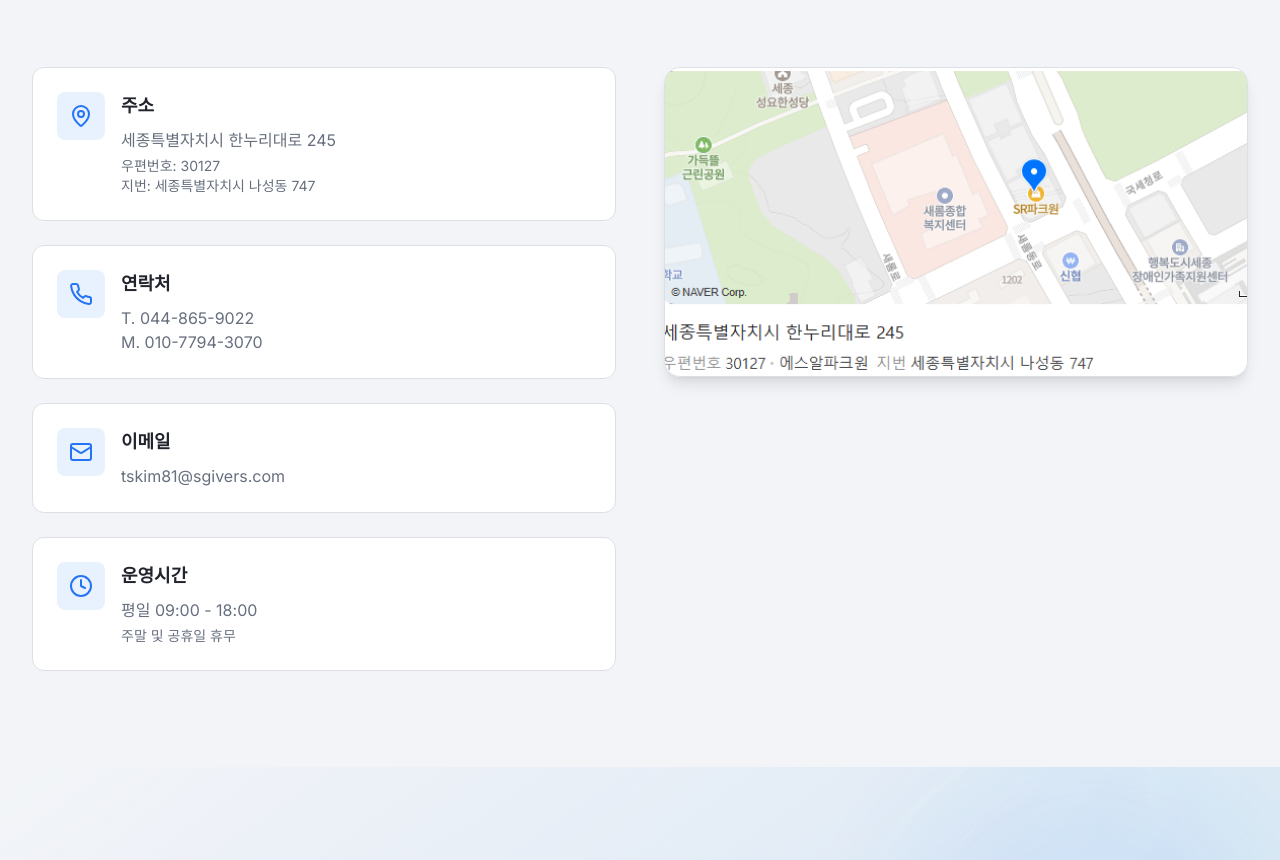
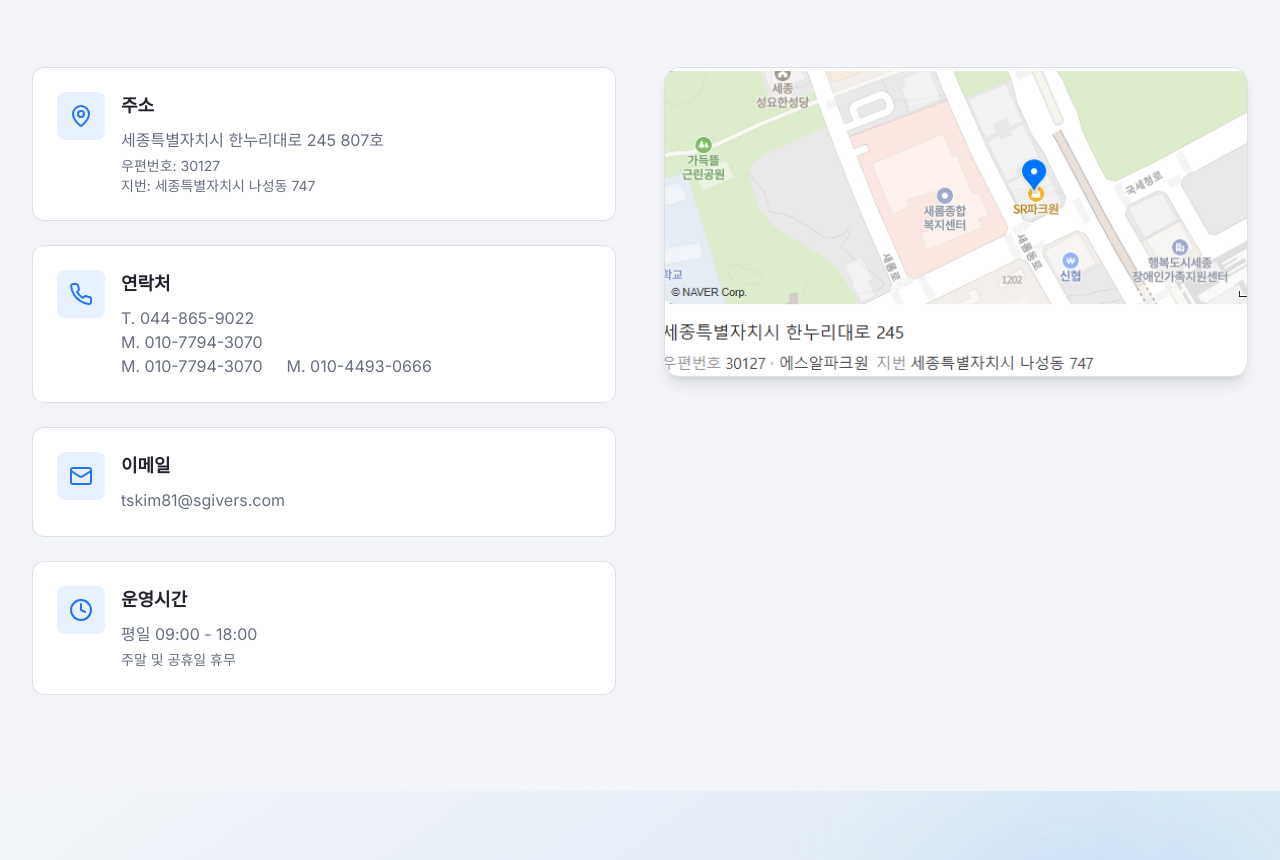
Before and after one commit to tskim81/solgivers_homepage, a React (Vite) app: page / in a window 1280 px wide. Shown: the part 5843-6703 px from the top of the page. Built offline with nearby package versions, Linux system fonts and the light colour scheme; a web font is replaced by a local one.

Commit message:
Update SolLocation.tsx

```diff
--- a/src/components/solgivers/SolLocation.tsx
+++ b/src/components/solgivers/SolLocation.tsx
@@ -49,7 +49,7 @@ const SolLocation = () => {
                     주소
                   </h3>
                   <p className="text-muted-foreground">
-                    세종특별자치시 한누리대로 245
+                    세종특별자치시 한누리대로 245 807호
                   </p>
                   <p className="text-sm text-muted-foreground mt-1">
                     우편번호: 30127
@@ -72,6 +72,10 @@ const SolLocation = () => {
                   </h3>
                   <p className="text-muted-foreground">T. 044-865-9022</p>
                   <p className="text-muted-foreground">M. 010-7794-3070</p>
+                  <div className="flex gap-6">
+                    <p className="text-muted-foreground">M. 010-7794-3070</p>
+                    <p className="text-muted-foreground">M. 010-4493-0666</p>
+                  </div>
                 </div>
               </div>
             </div>
```
